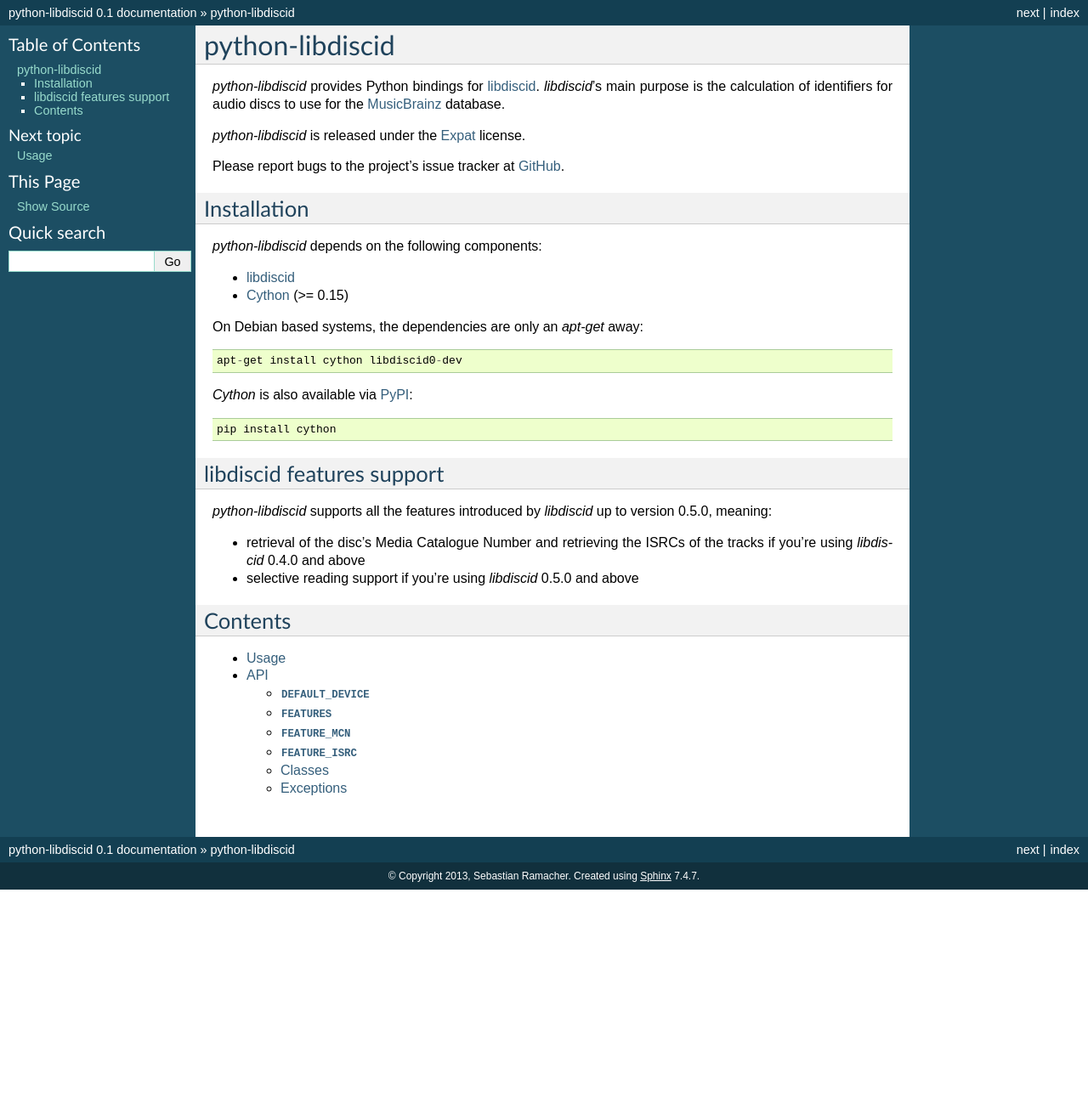
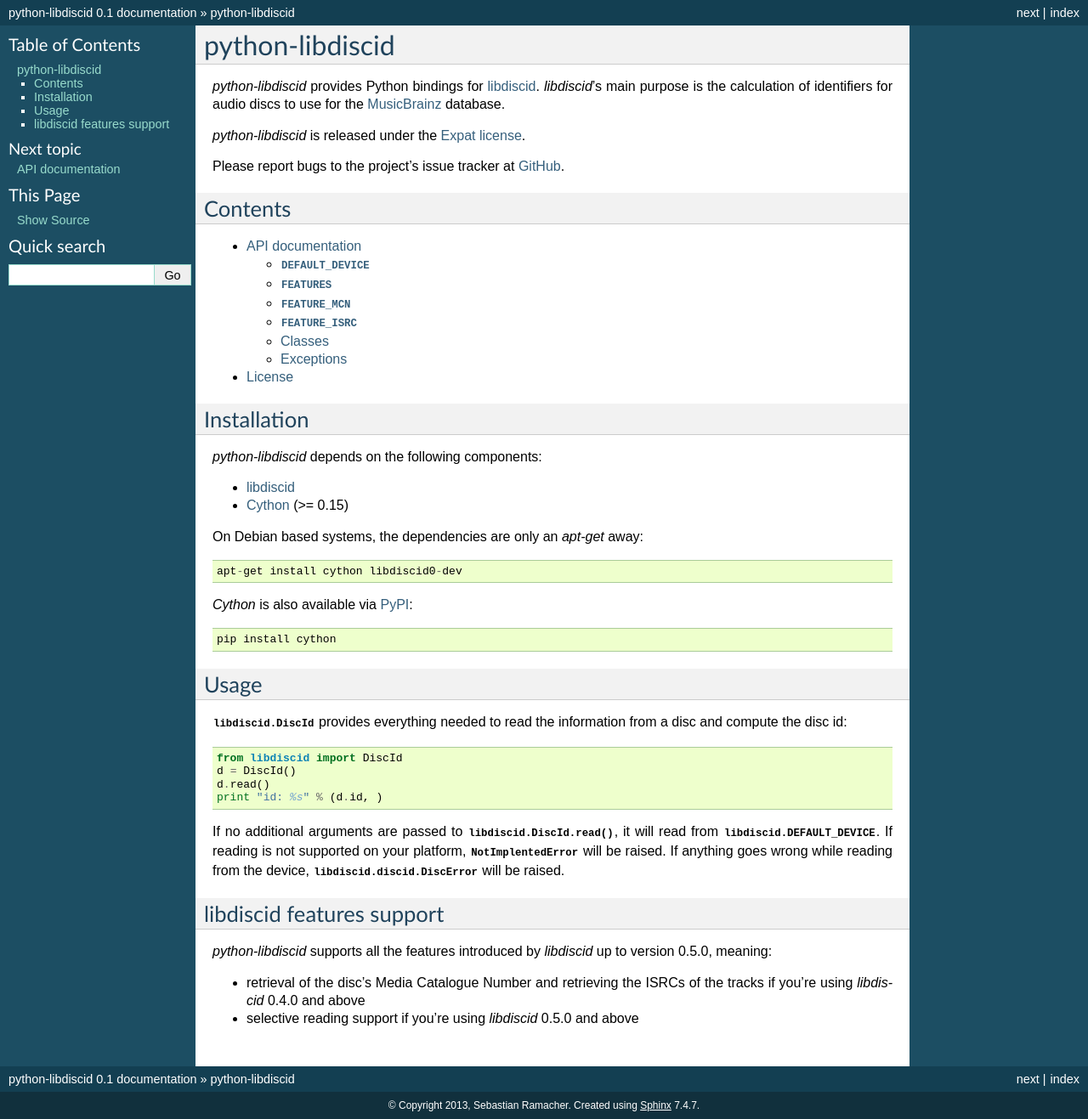
Before and after one commit to sebastinas/python-libdiscid, a Sphinx documentation site: the page built from docs/source/index.rst, in a window 1280 px wide. Shown: the whole page at 85% size. Built offline with Sphinx 7.4.7, drawn with Linux system fonts in a browser that asks for light colours; before the commit the page ends 1047 px from its top, so only the background shows below that.

Commit message:
Add license to documentation
Signed-off-by: Sebastian Ramacher <sebastian+dev@ramacher.at>

```diff
--- a/docs/source/api.rst
+++ b/docs/source/api.rst
@@ -1,5 +1,5 @@
-API
-===
+API documentation
+=================
 
 .. automodule:: libdiscid
    :members:
--- a/docs/source/index.rst
+++ b/docs/source/index.rst
@@ -5,9 +5,18 @@
 `libdiscid`'s main purpose is the calculation of identifiers for audio discs
 to use for the MusicBrainz_ database.
 
-`python-libdiscid` is released under the Expat_ license.
+`python-libdiscid` is released under the :ref:`Expat license <license>`.
 
 Please report bugs to the project's issue tracker at GitHub_.
+
+Contents
+--------
+
+.. toctree::
+   :maxdepth: 2
+
+   api
+   license
 
 Installation
 ------------
@@ -25,6 +34,23 @@
 
  pip install cython
 
+Usage
+-----
+
+:class:`libdiscid.DiscId` provides everything needed to read the information
+from a disc and compute the disc id::
+
+ from libdiscid import DiscId
+ d = DiscId()
+ d.read()
+ print "id: %s" % (d.id, )
+
+If no additional arguments are passed to :func:`libdiscid.DiscId.read`,
+it will read from :data:`libdiscid.DEFAULT_DEVICE`. If reading is not supported
+on your platform, :exc:`NotImplentedError` will be raised. If anything goes
+wrong while reading from the device, :exc:`libdiscid.discid.DiscError` will
+be raised.
+
 libdiscid features support
 --------------------------
 
```
Also changed, not shown: other parts of docs/source/index.rst (+0 -10 lines), docs/source/license.rst (added, +26 -0 lines), docs/source/usage.rst (deleted, +0 -16 lines).
